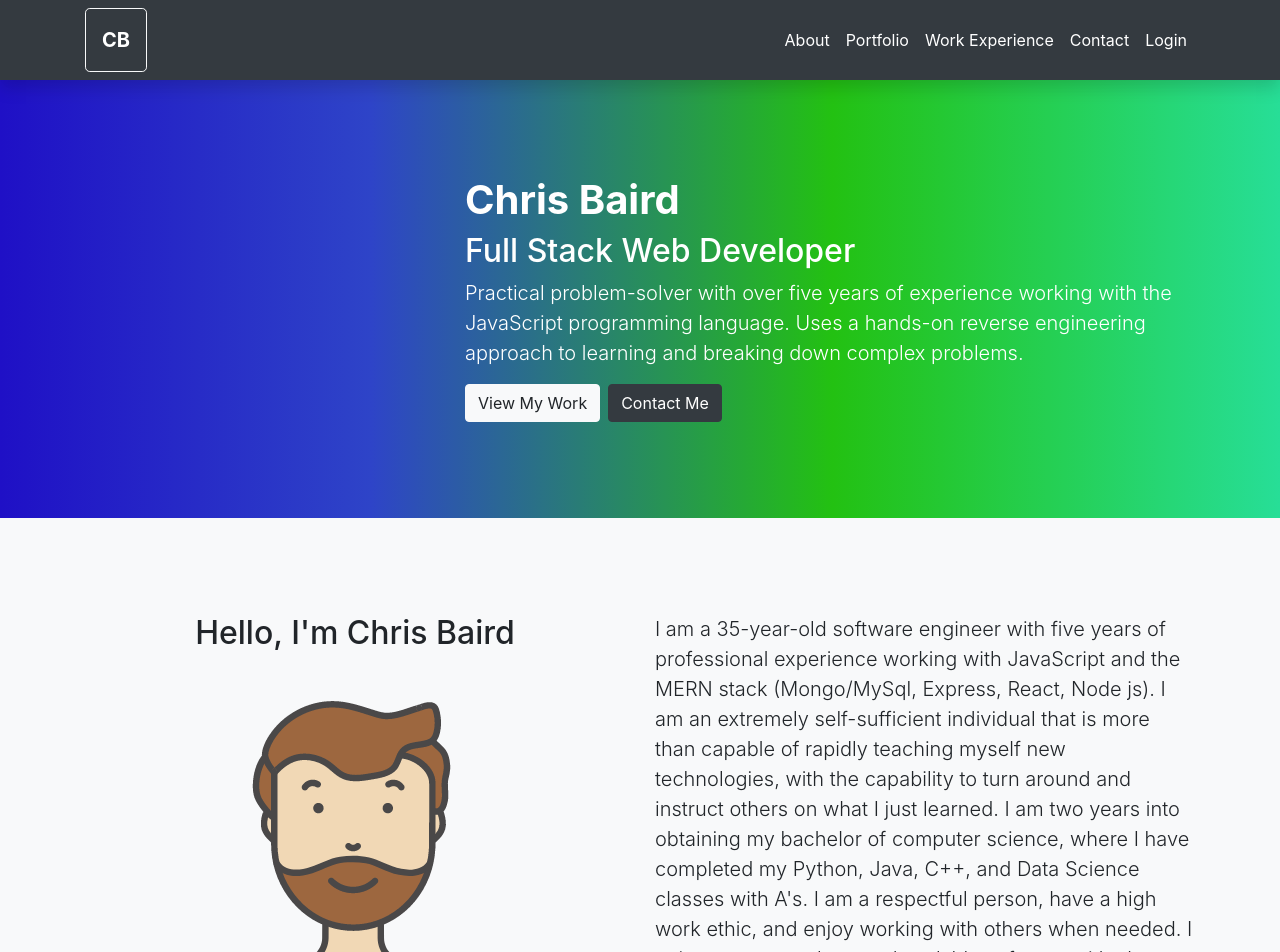
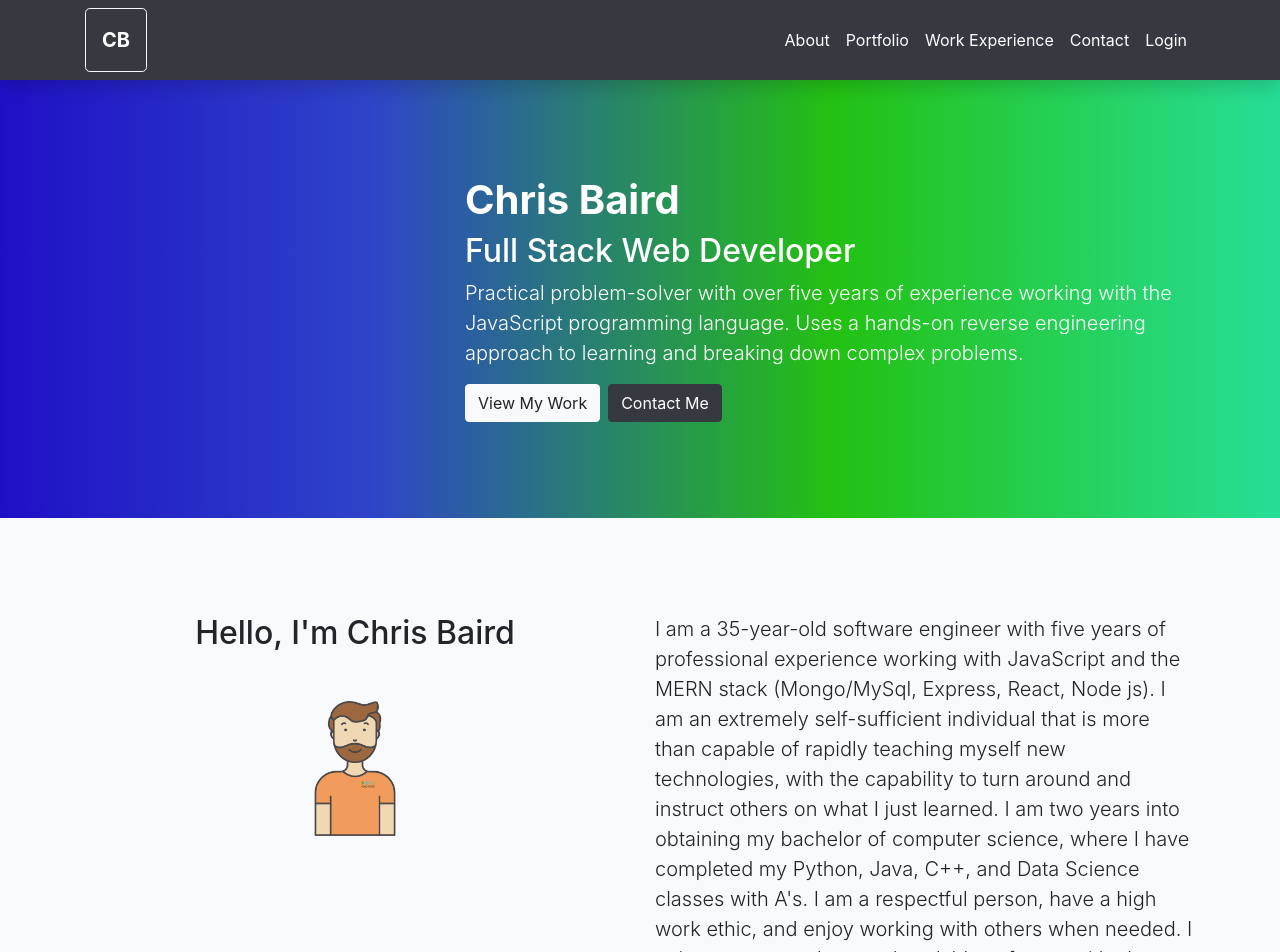
Before and after one commit to chris-baird/chrisbaird.dev, a React (Create React App) app in the folder client/: page / in a window 1280 px wide. Shown: the top 952 px of the page. Built offline with nearby package versions, Linux system fonts and the light colour scheme; no server answers.

Commit message:
Update About.js

```diff
--- a/client/src/sections/About.js
+++ b/client/src/sections/About.js
@@ -12,7 +12,7 @@ export default function About() {
             <img
               src="./assets/images/misc/ME.png"
               alt="Placeholder of me"
-              className="img-fluid rounded d-block mx-auto mb-5"
+              className="img-fluid rounded d-block mx-auto mb-5 w-25"
             />
           </Col>
           <Col xs="12" sm="12" md="6" lg="6" xl="6">
```
